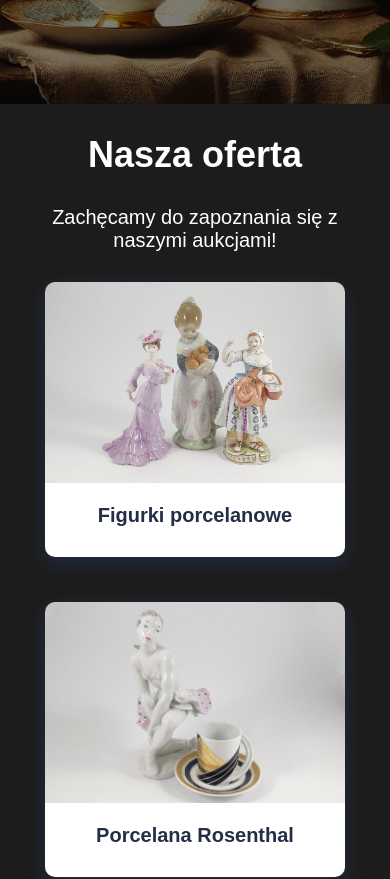
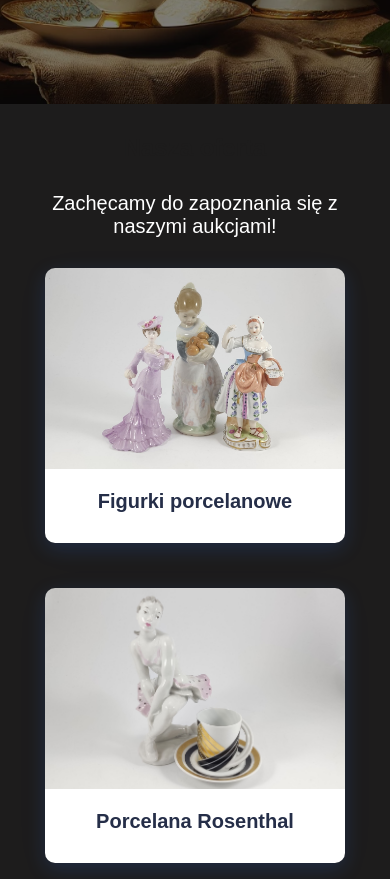
Before and after one commit to jkbednarczyk/subc, a React (Create React App) app: page / in a window 390 px wide. Shown: the part 820-1699 px from the top of the page. Built offline with nearby package versions, Linux system fonts and the light colour scheme; a web font is replaced by a local one.

Commit message:
SUBC-0028 Remove animation but keep changes regarding h1

```diff
--- a/src/components/home/auctions/OurAuctions.component.tsx
+++ b/src/components/home/auctions/OurAuctions.component.tsx
@@ -20,20 +20,8 @@
 ];
 
 export const OurAuctions = () => {
-  const [animate, setAnimate] = useState(false);
-
-  useEffect(() => {
-    const onScroll = () => {
-      if (window.scrollY > 100) setAnimate(true);
-    };
-
-    window.addEventListener("scroll", onScroll);
-
-    return () => window.removeEventListener("scroll", onScroll);
-  }, []);
-
   return (
-    <div className={`our-auctions ${animate ? "fade-in" : ""}`}>
+    <div className = "our_auctions">
       <h1>{translate("OUR_OFFER")}</h1>
       <div className = "auctions_container">
         <div className = "links_wrapper">
--- a/src/components/home/auctions/OurAuctions.css
+++ b/src/components/home/auctions/OurAuctions.css
@@ -1,23 +1,13 @@
-.our-auctions {
+.our_auctions {
   padding-top: 30px;
-  opacity: 0;
-  transform: translateY(75px);
-  transition: opacity 1.2s ease-out, transform 1.2s ease-out;
 }
 
-.our-auctions.fade-in {
-  opacity: 1;
-  transform: translateY(0);
-}
 
 h1 {
   text-align: center;
-  color: var(--text-color);
-  font-size: 50px;
-  font-family: var(--subtitle-font);
 }
 
-.our-auctions p {
+.our_auctions p {
   text-align: center;
   color: var(--text-color);
   font-size: var(--text-font-size);
@@ -51,22 +41,8 @@
 .links_tiles li {
   display: flex;
   justify-content: center;
-  transition: transform 0.5s ease, opacity 0.7s ease;
-  opacity: 0;
-  transform: scale(0.8);
-}
-
-.fade-in .links_tiles li {
-  opacity: 1;
-  transform: scale(1);
 }
 
 .links_tiles li:hover {
   transform: scale(1.1);
 }
-
-@media screen and (max-width: 1150px) {
-  h1 {
-      font-size: 36px;
-  }
-}
```
